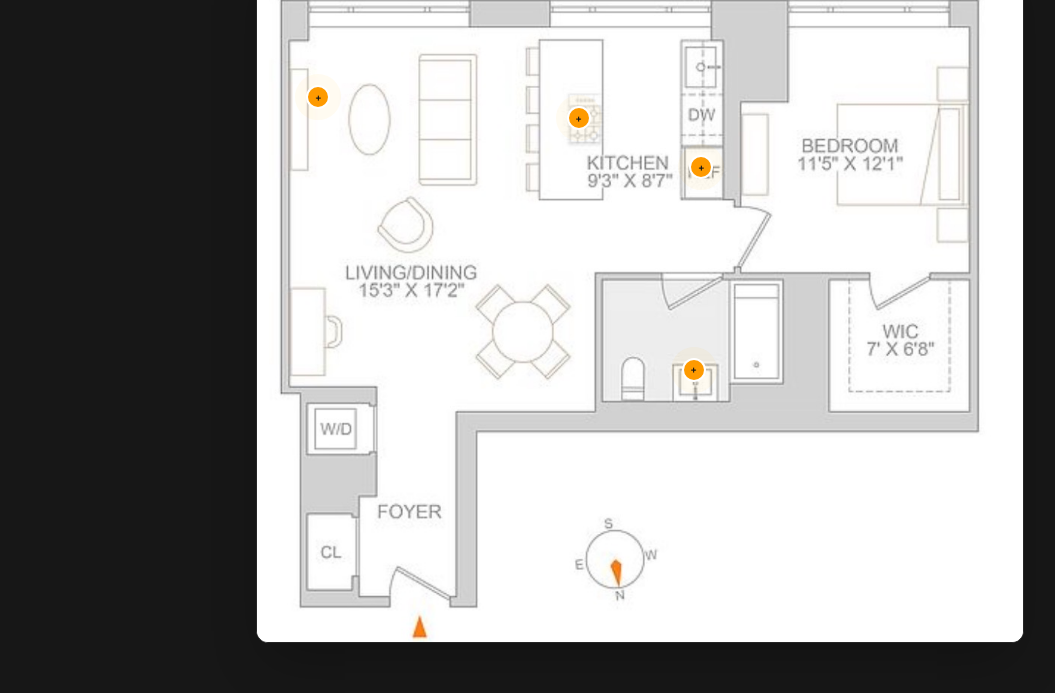
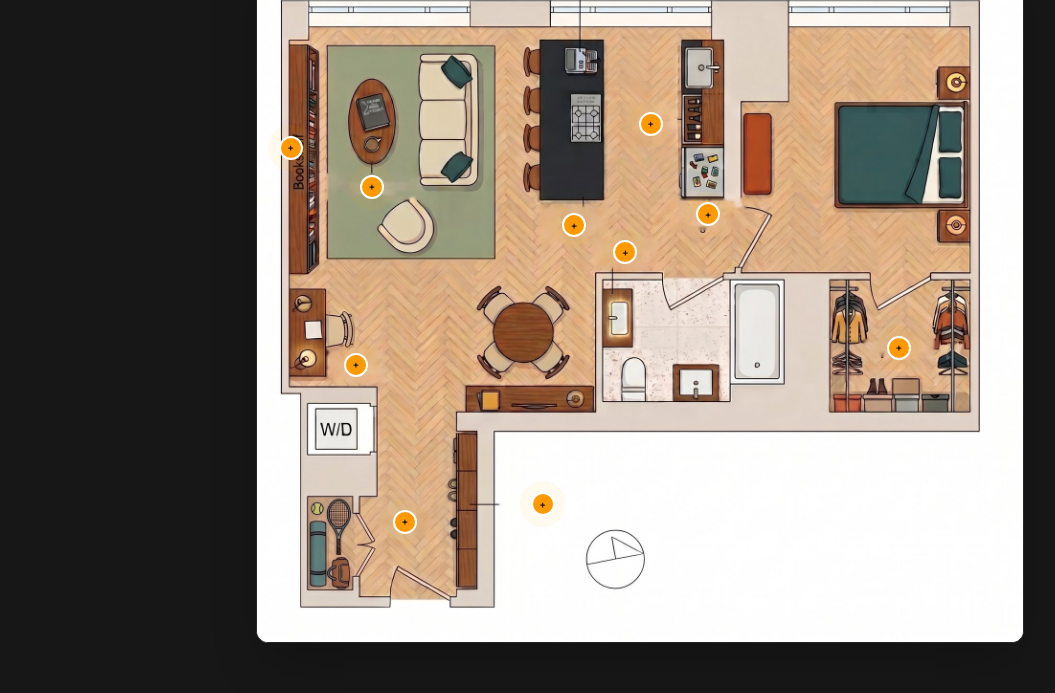
Before and after one commit to helenlan47/helenlan-site, an Astro site: page /experiments/floorplan-v2 in a window 1280 px wide. Shown: the part 107-800 px from the top of the page, without its empty margins (0-1055 px from the left). Built offline with nearby package versions, Linux system fonts and the light colour scheme; Astro itself is replaced by a stand-in of ours.

Commit message:
v2 preview: swap to illustrated floor plan with labels removed
Text labels erased via targeted inpainting (kept furniture icons
intact); all 11 hotspots repositioned to anchor exactly where each
label used to be. Removed the now-unused placeholder/real-photo images.

```diff
--- a/src/components/FloorPlanLanding.tsx
+++ b/src/components/FloorPlanLanding.tsx
@@ -10,40 +10,98 @@ interface Hotspot {
   details: string;
 }
 
-// Positions are percentages matching room locations in /public/floorplan.jpg
-// (1019x930 real floor plan). Re-measure if you swap the image.
+// Positions are percentages matching label locations in
+// /public/floorplan-illustrated.jpg (2174x1984, illustrated apartment with
+// labels removed -- anchors sit exactly where the text used to be).
+// Re-measure if you swap the image.
 const HOTSPOTS: Hotspot[] = [
   {
     id: 'espresso',
-    title: 'Espresso Bar',
-    top: '25%',
-    left: '42%',
+    title: 'Espresso Machine',
+    top: '4.3%',
+    left: '42.5%',
     category: 'Kitchen',
     details: 'Current Favorite Beans: Ethiopian Yirgacheffe (Light Roast) for bright fruit notes.',
   },
   {
     id: 'bookshelf',
     title: 'Bookshelf',
-    top: '22%',
-    left: '8%',
+    top: '29.2%',
+    left: '4.4%',
     category: 'Living Room',
-    details: 'Top reads: Design Systems, Mid-Century Architecture History, Sci-Fi Novels.',
+    details: 'Top reads on rotation -- placeholder, swap in your real favorites.',
   },
   {
-    id: 'vanity',
-    title: 'Skincare Vanity',
-    top: '61%',
-    left: '57%',
+    id: 'favorite-artists',
+    title: 'Favorite Artists Collection',
+    top: '34.8%',
+    left: '15.0%',
+    category: 'Living Room',
+    details: 'A coffee table book of favorite artists -- placeholder, add yours.',
+  },
+  {
+    id: 'snack-pantry',
+    title: 'Snack Pantry',
+    top: '40.3%',
+    left: '41.4%',
+    category: 'Kitchen',
+    details: 'Go-to snacks -- placeholder, swap for your real favorites.',
+  },
+  {
+    id: 'wine-fridge',
+    title: 'Wine Fridge',
+    top: '25.8%',
+    left: '51.4%',
+    category: 'Kitchen',
+    details: 'A few bottles always on hand -- placeholder wine picks.',
+  },
+  {
+    id: 'travel-magnets',
+    title: 'Travel Magnets',
+    top: '38.7%',
+    left: '58.9%',
+    category: 'Kitchen',
+    details: 'Recent travels: Tokyo, Kyoto, Copenhagen, Mexico City.',
+  },
+  {
+    id: 'skincare-routine',
+    title: 'Skincare Routine',
+    top: '44.2%',
+    left: '48.1%',
     category: 'Bathroom',
     details: 'Daily Routine: Gentle Cleanser, Vitamin C Serum, Hyaluronic Acid, SPF 50.',
   },
   {
-    id: 'fridge-magnets',
-    title: 'Travel Magnets',
-    top: '32%',
-    left: '58%',
-    category: 'Kitchen',
-    details: 'Recent travels: Tokyo, Kyoto, Copenhagen, Mexico City.',
+    id: 'book-collection',
+    title: 'Book Collection',
+    top: '60.3%',
+    left: '12.9%',
+    category: 'Living Room',
+    details: 'A small personal library at the desk -- placeholder, add your books.',
+  },
+  {
+    id: 'style-closet',
+    title: 'Style Closet',
+    top: '57.8%',
+    left: '83.8%',
+    category: 'Bedroom',
+    details: 'Signature pieces and go-to silhouettes -- placeholder style notes.',
+  },
+  {
+    id: 'sports-closet',
+    title: 'Sports Closet',
+    top: '82.7%',
+    left: '19.3%',
+    category: 'Entry',
+    details: 'Gear for staying active -- placeholder.',
+  },
+  {
+    id: 'shoe-closet',
+    title: 'Shoe Closet',
+    top: '80.2%',
+    left: '37.3%',
+    category: 'Entry',
+    details: 'Favorite pairs, by rotation -- placeholder.',
   },
 ];
 
@@ -59,11 +117,11 @@ export default function FloorPlanLanding() {
       </header>
 
       {/* Main Floor Plan Container */}
-      <div className="relative w-full max-w-3xl aspect-[1019/930] rounded-xl shadow-2xl overflow-hidden border border-neutral-800 bg-white">
+      <div className="relative w-full max-w-3xl aspect-[2174/1984] rounded-xl shadow-2xl overflow-hidden border border-neutral-800 bg-white">
         {/* Render Floor Plan Image */}
         <img
-          src="/floorplan.jpg"
-          alt="Apartment floor plan"
+          src="/floorplan-illustrated.jpg"
+          alt="Illustrated apartment floor plan"
           className="w-full h-full object-contain"
         />
 
```
Also changed, not shown: public/floorplan-illustrated.jpg (added), public/floorplan-midcentury.svg (deleted), public/floorplan.jpg (deleted).
